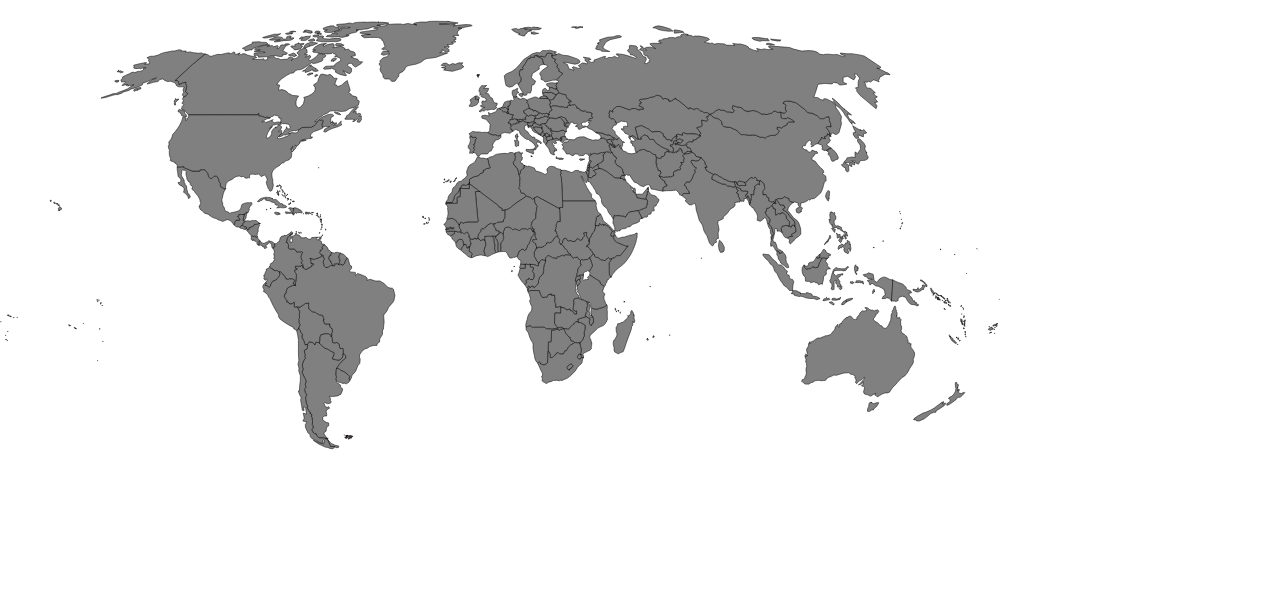
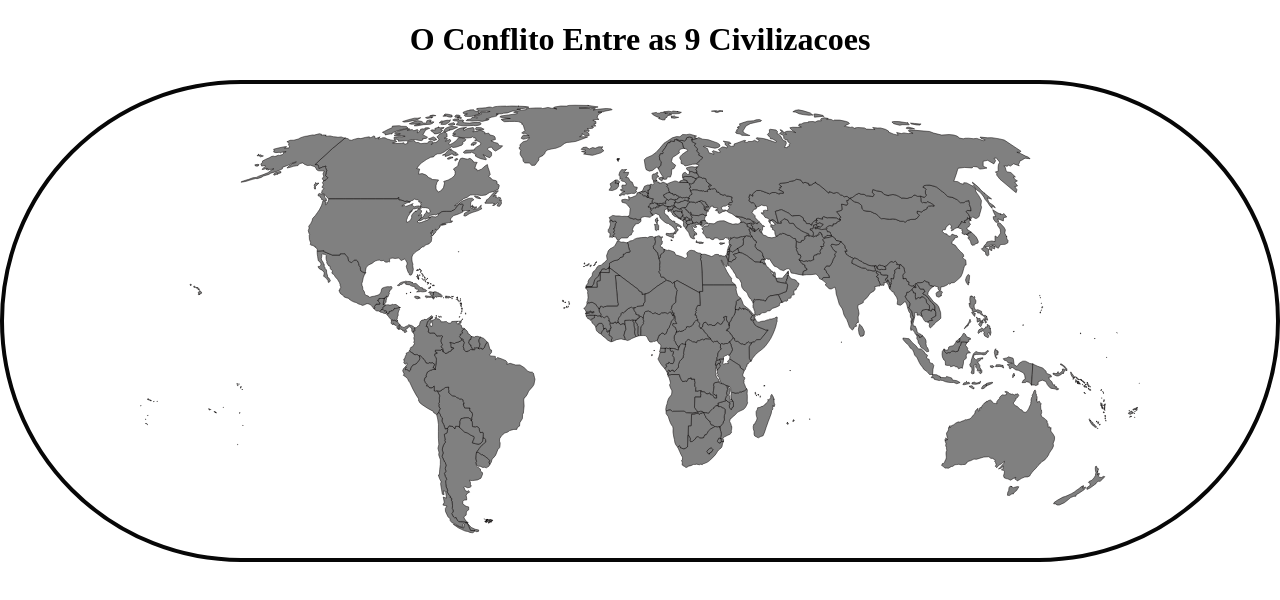
Before and after one commit to lucasllcm/Mapa-Interativo, a plain HTML site: page world.html in a window 1280 px wide. Drawn offline with Linux system fonts and the light colour scheme.

Commit message:
Modificação

```diff
--- a/stylePagina.css
+++ b/stylePagina.css
@@ -1,3 +1,4 @@
+/*
 body{
   margin: 0;
   padding: 0;
--- a/styleWorld.css
+++ b/styleWorld.css
@@ -2,6 +2,7 @@ body{
   margin: 0;
   padding: 0;
   background: white;
+  text-align: center;
 }
 
 svg path{
--- a/world.html
+++ b/world.html
@@ -9,6 +9,8 @@
 </head>
 <body>
 
+  <h1>O Conflito Entre as 9 Civilizacoes</h1>
+<div id="capture" class="imagem" style="border:4px solid rgb(7, 7, 7); border-radius: 300px;">
 <?xml version="1.0"?>
 <!--
 *************Map created by Simplemaps.com********************
```
Also changed, not shown: pagina.html (+3 -2 lines).
